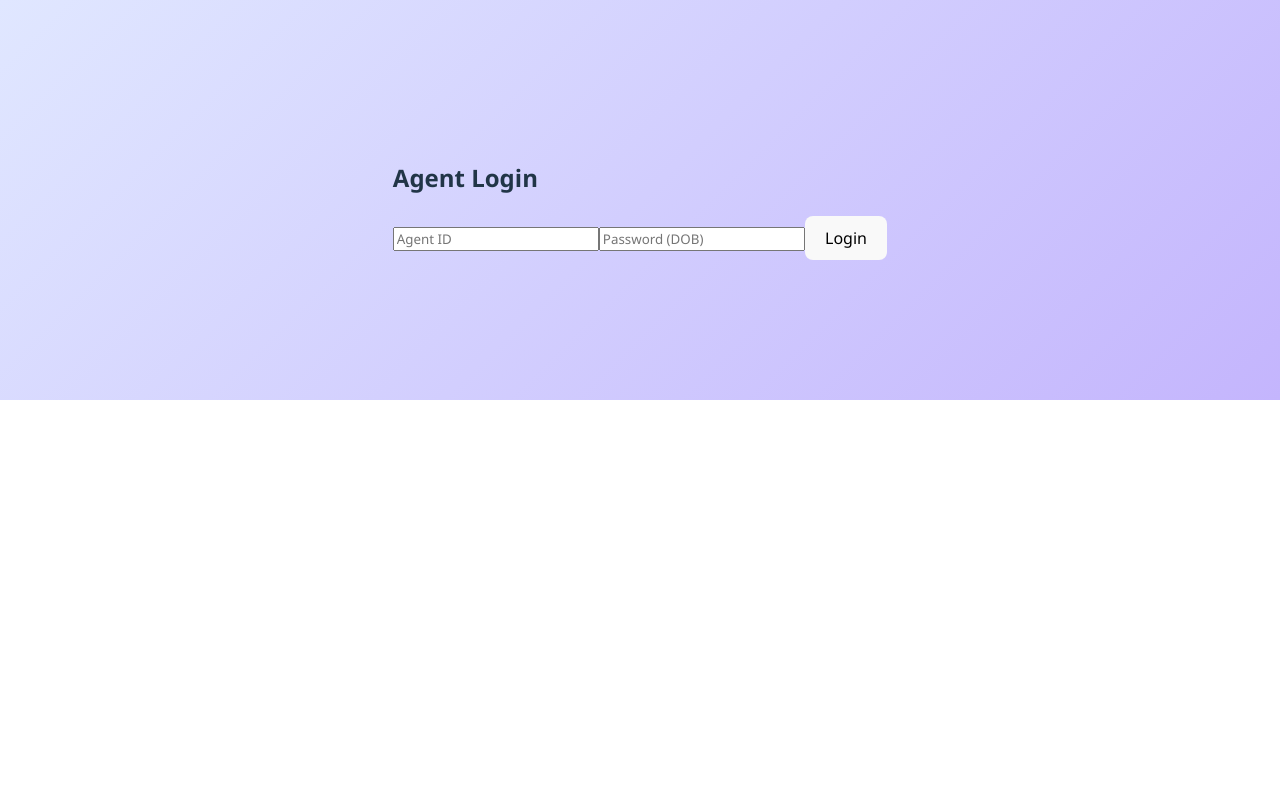
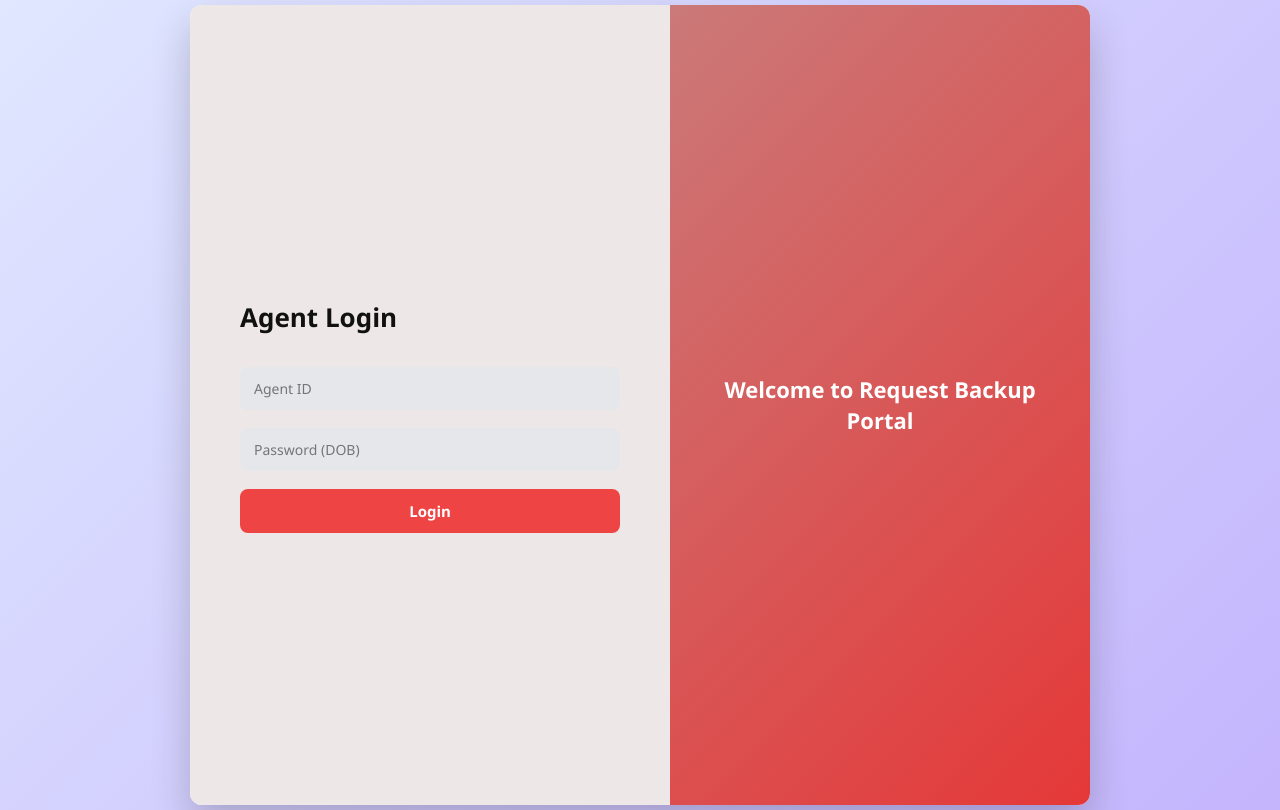
Before and after one commit to Saybiswa/service-portal, a React (Vite) app: page / in a window 1280 px wide. Built offline with nearby package versions, Linux system fonts and the light colour scheme.

Commit message:
Update Login.tsx

```diff
--- a/src/pages/Login.tsx
+++ b/src/pages/Login.tsx
@@ -1,6 +1,7 @@
 import { useState } from "react";
 import axios from "axios";
 import { useNavigate } from "react-router-dom";
+import "./Login.css";
 
 type LoginProps = {
   onLogin: () => void;
@@ -35,8 +36,10 @@ const handleLogin = async () => {
   }
 };
 
-  return (
-    <div>
+return (
+  <div className="login-page">
+
+    <div className="login-left">
       <h2>Agent Login</h2>
 
       <input
@@ -54,7 +57,12 @@ const handleLogin = async () => {
 
       <button onClick={handleLogin}>Login</button>
     </div>
-  );
+
+    <div className="login-right">
+      {/* optional: logo / image / branding */}
+    </div>
+
+  </div>
+);
 };
-
 export default Login;
```
